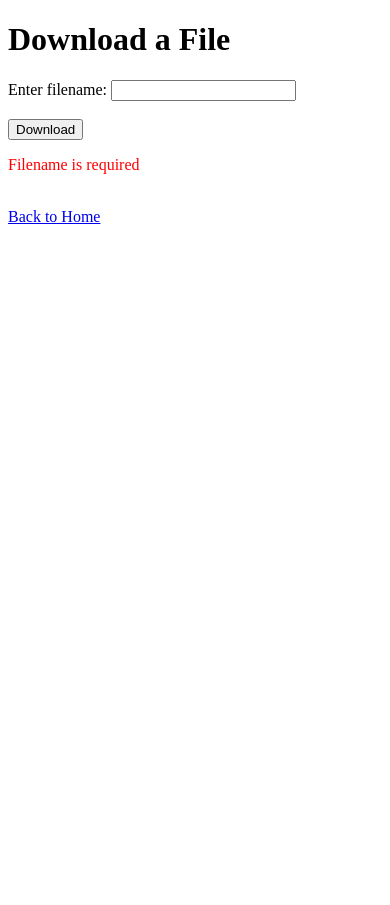
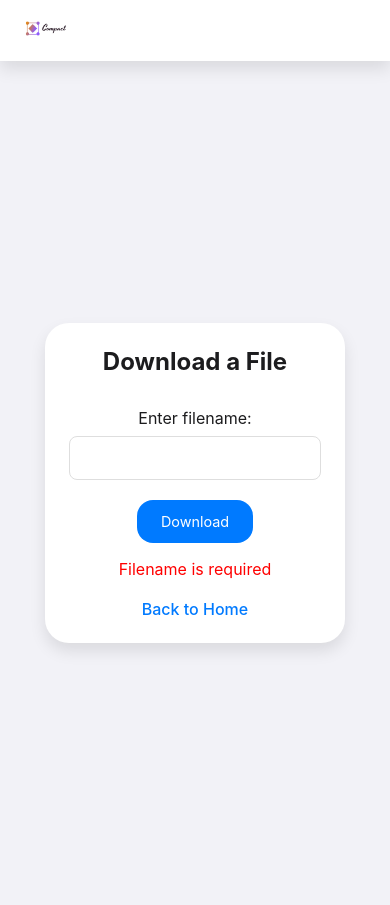
Before and after one commit to trijal18/sit-compact, a Flask app: page /download in a window 390 px wide. Before the commit the page ends 224 px from the top, so only its background shows below. Run offline with Flask 3, Linux system fonts and the light colour scheme.

Commit message:
frontend updated

```diff
--- /dev/null
+++ b/static/download.css
@@ -0,0 +1,129 @@
+* {
+    margin: 0;
+    padding: 0;
+    box-sizing: border-box;
+    font-family: -apple-system, BlinkMacSystemFont, 'Segoe UI', Roboto, Oxygen, Ubuntu, Cantarell;
+}
+
+body {
+    background: #f2f2f7;
+    color: #1c1c1e;
+}
+
+.navbar {
+    background: #ffffff;
+    padding: 1rem 1rem;
+    box-shadow: 0 0.5rem 1rem rgba(0, 0, 0, 0.1);
+    display: flex;
+    align-items: center;
+    position: sticky;
+    top: 0;
+    z-index: 1000;
+}
+
+.logo img {
+    max-width: 20%;
+    height: auto;
+    left: 0;
+}
+
+.content {
+    display: flex;
+    align-items: center;
+    justify-content: center;
+    height: 100vh;
+}
+
+.container {
+    text-align: center;
+    background: #ffffff;
+    padding: 2.5rem;
+    border-radius: 1.5rem;
+    box-shadow: 0 0.5rem 1rem rgba(0, 0, 0, 0.1);
+}
+
+h1 {
+    font-size: 2rem;
+    margin-bottom: 2rem;
+}
+
+form {
+    margin: 1rem 0;
+}
+
+form label {
+    display: block;
+    font-size: 1rem;
+    margin-bottom: 0.5rem;
+}
+
+form input[type="text"] {
+    width: 100%;
+    padding: 1rem;
+    border: 1px solid #dedede;
+    border-radius: 0.5rem;
+    font-size: 1rem;
+    outline: none;
+}
+
+form input[type="text"]:focus {
+    border-color: #007AFF;
+    box-shadow: 0 0 0 2px rgba(0, 122, 255, 0.2);
+}
+
+form input[type="submit"] {
+    background: #007AFF;
+    color: white;
+    padding: 1rem 2rem;
+    border: none;
+    border-radius: 1rem;
+    font-size: 1rem;
+    cursor: pointer;
+    transition: all 0.3s ease;
+}
+
+form input[type="submit"]:hover {
+    background: #0056b3;
+}
+
+a {
+    text-decoration: none;
+    color: #007AFF;
+    font-weight: 500;
+    transition: color 0.3s ease;
+}
+
+a:hover {
+    color: #0056b3;
+}
+
+p {
+    margin-top: 1rem;
+    font-size: 1rem;
+    color: red;
+}
+
+/* Responsive Styles */
+@media (max-width: 556px) {
+    .container {
+        padding: 1.5rem;
+    }
+
+    h1 {
+        font-size: 1.5rem;
+    }
+
+    form input[type="text"] {
+        padding: 0.8rem;
+        font-size: 0.9rem;
+    }
+
+    form input[type="submit"] {
+        padding: 0.8rem 1.5rem;
+        font-size: 0.9rem;
+    }
+
+    .logo img {
+        max-width: 60px;
+    }
+}
--- a/templates/download.html
+++ b/templates/download.html
@@ -3,9 +3,19 @@
 <head>
     <meta charset="UTF-8">
     <meta name="viewport" content="width=device-width, initial-scale=1.0">
-    <title>Download File</title>
+    <title>Compact</title>
+    <link rel="stylesheet" href="../static/download.css">
+    <link rel="icon" href="../static/images/default-removebg-preview.png">
 </head>
 <body>
+    <div class="navbar">
+        <div class="logo">
+            <img src="../static/images/cover-removebg-preview.png" alt="Company Logo">
+        </div>
+    </div>
+
+    <div class="content">
+        <div class="container">
             <h1>Download a File</h1>
             <form method="GET" action="{{ url_for('download') }}">
                 <label for="filename">Enter filename:</label>
@@ -13,9 +23,11 @@
                 <input type="submit" value="Download">
             </form>
             {% if error %}
-        <p style="color: red;">{{ error }}</p>
+                <p>{{ error }}</p>
             {% endif %}
             <br>
-    <a href="{{ url_for('index') }}">Back to Home</a>
+            <a href="{{ url_for('index') }}" class="button">Back to Home</a>
+        </div>
+    </div>
 </body>
 </html>
```
Also changed, not shown: static/index.css (added, +92 -0 lines), static/uploads.css (added, +112 -0 lines), templates/index.html (+17 -6 lines), templates/upload.html (+13 -1 lines), static/images/cover-removebg-preview.png (added), static/images/default-removebg-preview.png (added). Lines whose indentation alone changed are shown as unchanged.
